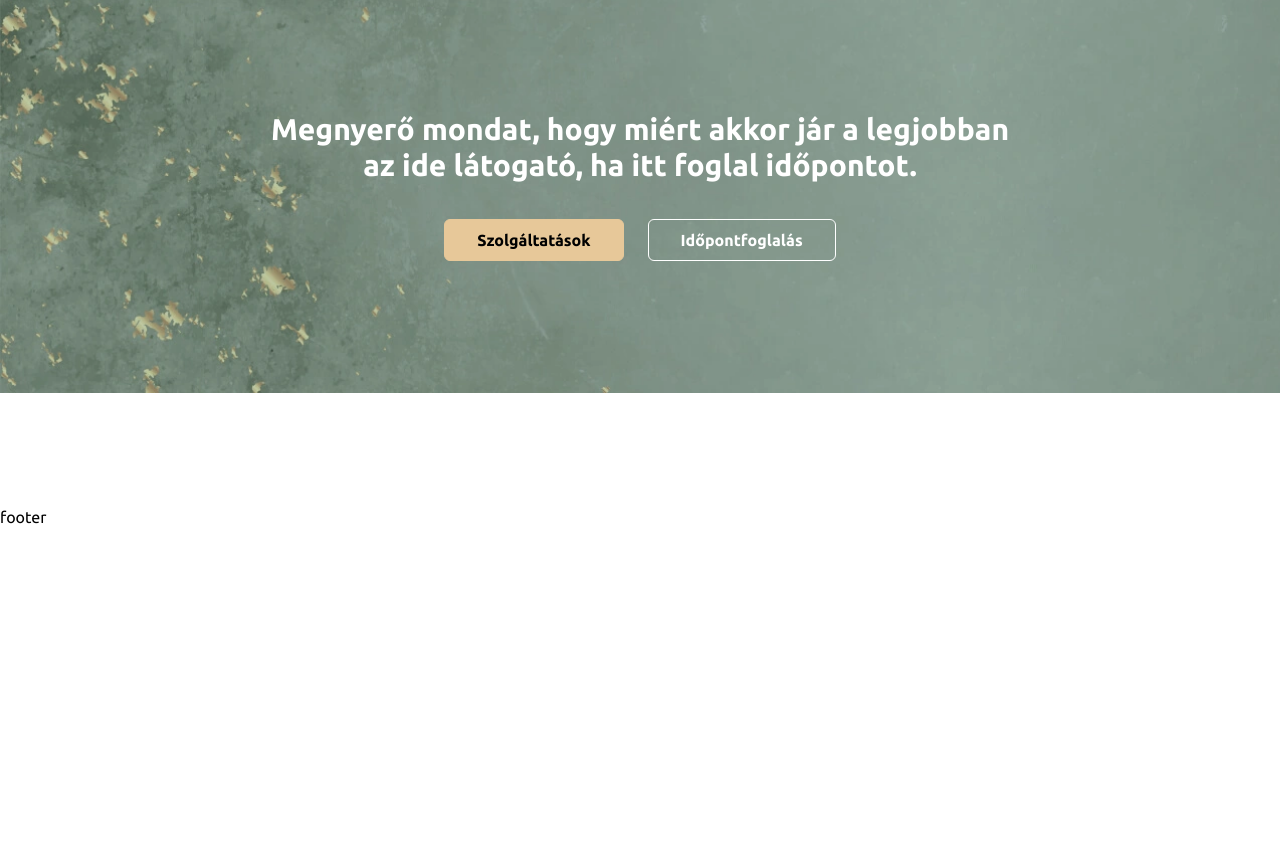
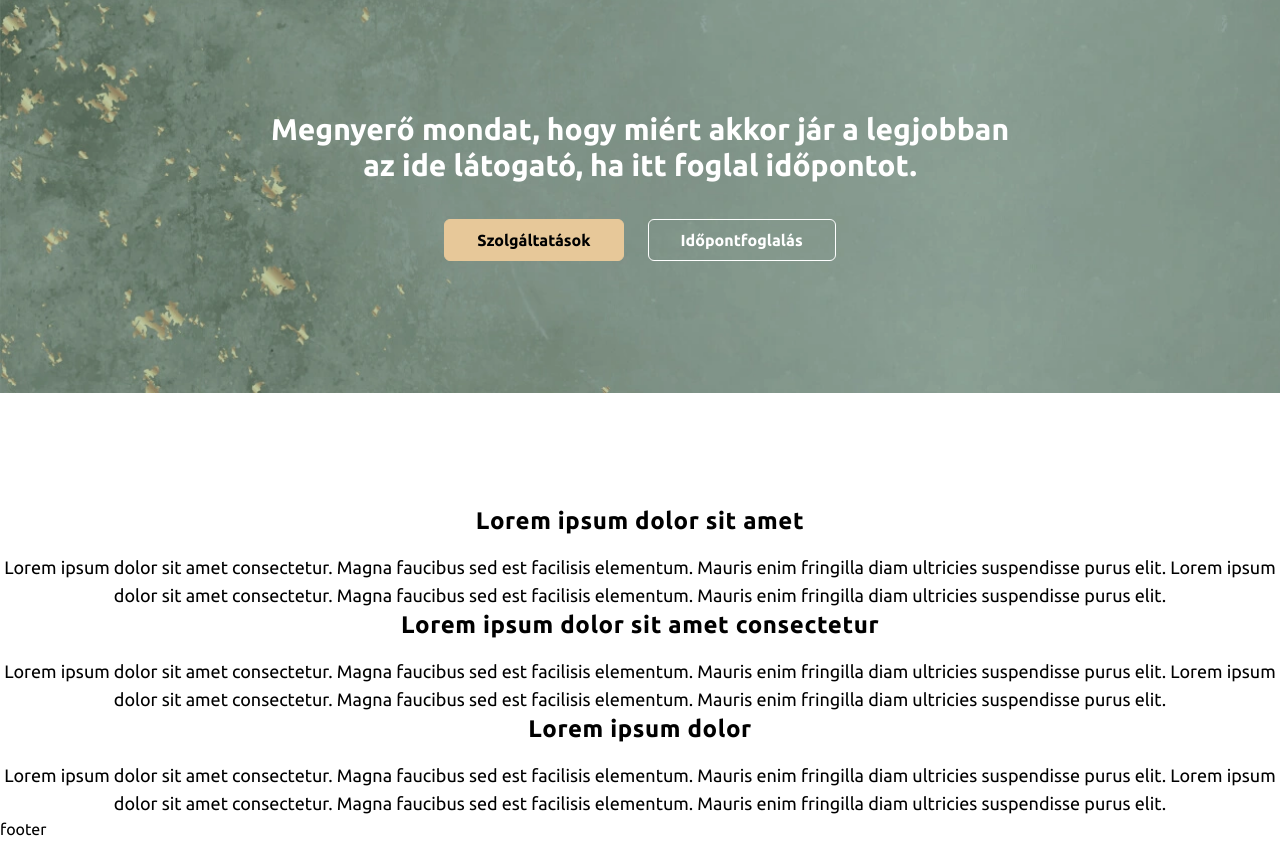
Before and after one commit to omgzsa/elysia-app, a Vue app in the folder frontend/: page / in a window 1280 px wide. Shown: the part 3455-4296 px from the top of the page. Before the commit the page ends 3984 px from the top, so only its background shows below. Built offline with nearby package versions, Linux system fonts and the light colour scheme.

Commit message:
imported and added BlogList

```diff
--- a/frontend/src/views/HomeView.vue
+++ b/frontend/src/views/HomeView.vue
@@ -7,6 +7,7 @@ import HomeCompanyLogos from "../components/home/HomeCompanyLogos.vue";
 import HomeGallery from "../components/home/HomeGallery.vue";
 import HomeTestimonials from "../components/home/HomeTestimonials.vue";
 import HomeCallToAction from "../components/home/HomeCallToAction.vue";
+import BlogList from "../components/blog/BlogList.vue";
 
 import "vue3-carousel/dist/carousel.css";
 
@@ -99,4 +100,5 @@ const services = ref([
   <section>
     <HomeCallToAction />
   </section>
+  <BlogList title="Tudjon meg többet szolgáltatásainkról" />
 </template>
```
